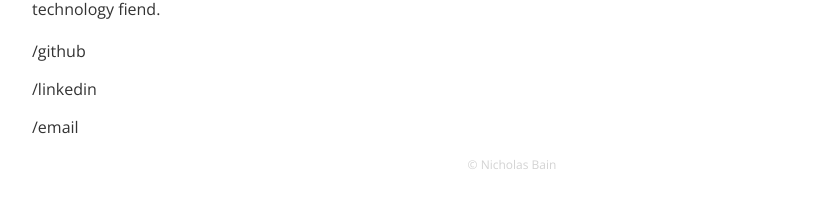
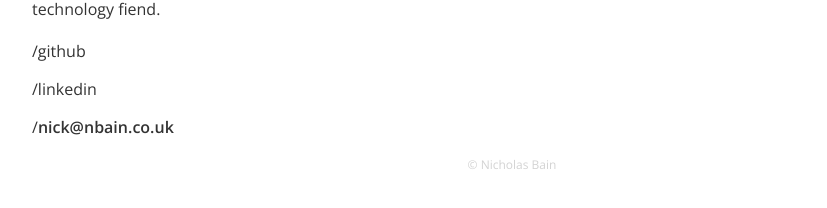
Before and after one commit to NickBain/nickbain.github.com, a Jekyll site: the page built from index.html, in a window 1280 px wide. Shown: the part 215-423 px from the top of the page, without its empty margins (128-955 px from the left). Built offline with Jekyll 4.4.1, drawn with Linux system fonts in a browser that asks for light colours; the list of posts is cut into pages by our own code; comment, search, counter and statistics services are not loaded.

Commit message:
Update index.html

```diff
--- a/index.html
+++ b/index.html
@@ -12,7 +12,7 @@ layout: default
 
 						<li class="contact-item"><a href="https://github.com/NickBain" target="_blank" title="github">/github</a></li>
 						<li class="contact-item"><a href="https://uk.linkedin.com/pub/nicholas-bain/4b/305/4ab/en" target="_blank" title="twitter_link">/linkedin</a></li>
-						<li class="contact-item"><a href="/contact" title="email">/email</a></li>
+						<li class="contact-item">/<strong>nick<span style="display:none">-nay-spam</span>@nbain.co.uk </strong></li>
 
 					</ul>
 
```
